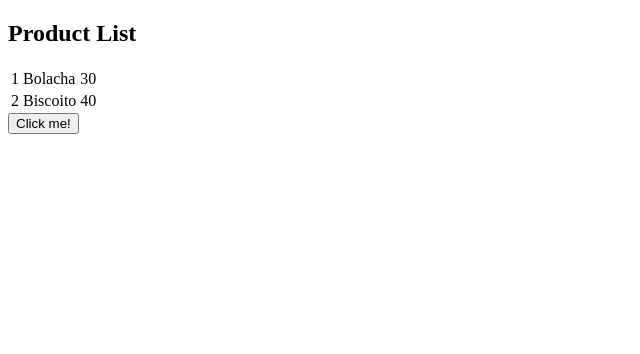
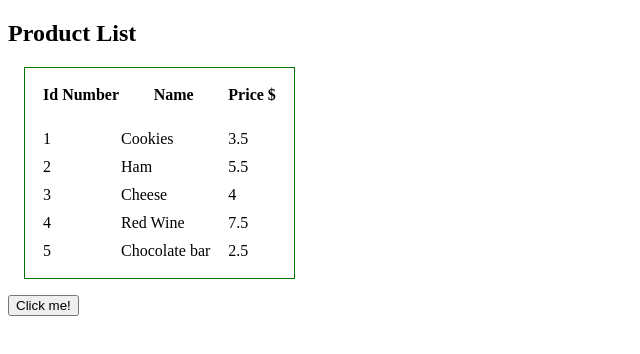
Before and after one commit to heltonWilekeDarosci/product-showcase, an Angular app: page / in a window 1280 px wide. Shown: the top 354 px of the page, without its empty margins (0-640 px from the left). Built offline with nearby package versions, Linux system fonts and the light colour scheme.

Commit message:
add some more items to table and some css to it

```diff
--- a/src/app/pages/product-list/product-list.component.html
+++ b/src/app/pages/product-list/product-list.component.html
@@ -1,6 +1,11 @@
 <h2>{{ title }}</h2>
 
-<table>
+<table class="product__table">
+    <tr>
+        <th>Id Number
+        <th>Name</th>
+        <th>Price $</th>
+    </tr>
     <tr *ngFor="let product of products">
         <td>
             {{ product.id }}
@@ -14,7 +19,7 @@
     </tr>
 </table>
 
-<button (click)="showTitle()">Click me!</button>
+<button class='btn' (click)="showTitle()">Click me!</button>
 
 <!--
 
--- a/src/app/pages/product-list/product-list.component.scss
+++ b/src/app/pages/product-list/product-list.component.scss
@@ -0,0 +1,13 @@
+.product__table {
+    border: 1px solid #070;
+    margin: 0 0 1rem 1rem;
+    padding: 1rem;
+}
+
+th {
+    padding: 0 0 1rem;
+}
+
+td {
+    padding: 0.5rem 1rem 0 0;
+}
--- a/src/app/pages/product-list/product-list.component.ts
+++ b/src/app/pages/product-list/product-list.component.ts
@@ -10,13 +10,28 @@ export class ProductListComponent implements OnInit {
 
   products: Product[] = [{
     id: 1,
-    name: "Bolacha",
-    price: 30,
-    status: 'sold'
+    name: "Cookies",
+    price: 3.50,
+    status: 'sold-out'
   }, {
     id: 2,
-    name: "Biscoito",
-    price: 40,
+    name: "Ham",
+    price: 5.50,
+    status: 'in-stock'
+  }, {
+    id: 3,
+    name: "Cheese",
+    price: 4.0,
+    status: 'in-stock'
+  }, {
+    id: 4,
+    name: "Red Wine",
+    price: 7.50,
+    status: 'sold-out'
+  }, {
+    id: 5,
+    name: "Chocolate bar",
+    price: 2.50,
     status: 'in-stock'
   }]
 
--- a/src/app/types/product.ts
+++ b/src/app/types/product.ts
@@ -5,4 +5,4 @@ export interface Product {
     status: ProductStatus
 }
 
-export type ProductStatus = 'sold' | 'in-stock'
+export type ProductStatus = 'sold-out' | 'in-stock'
```
